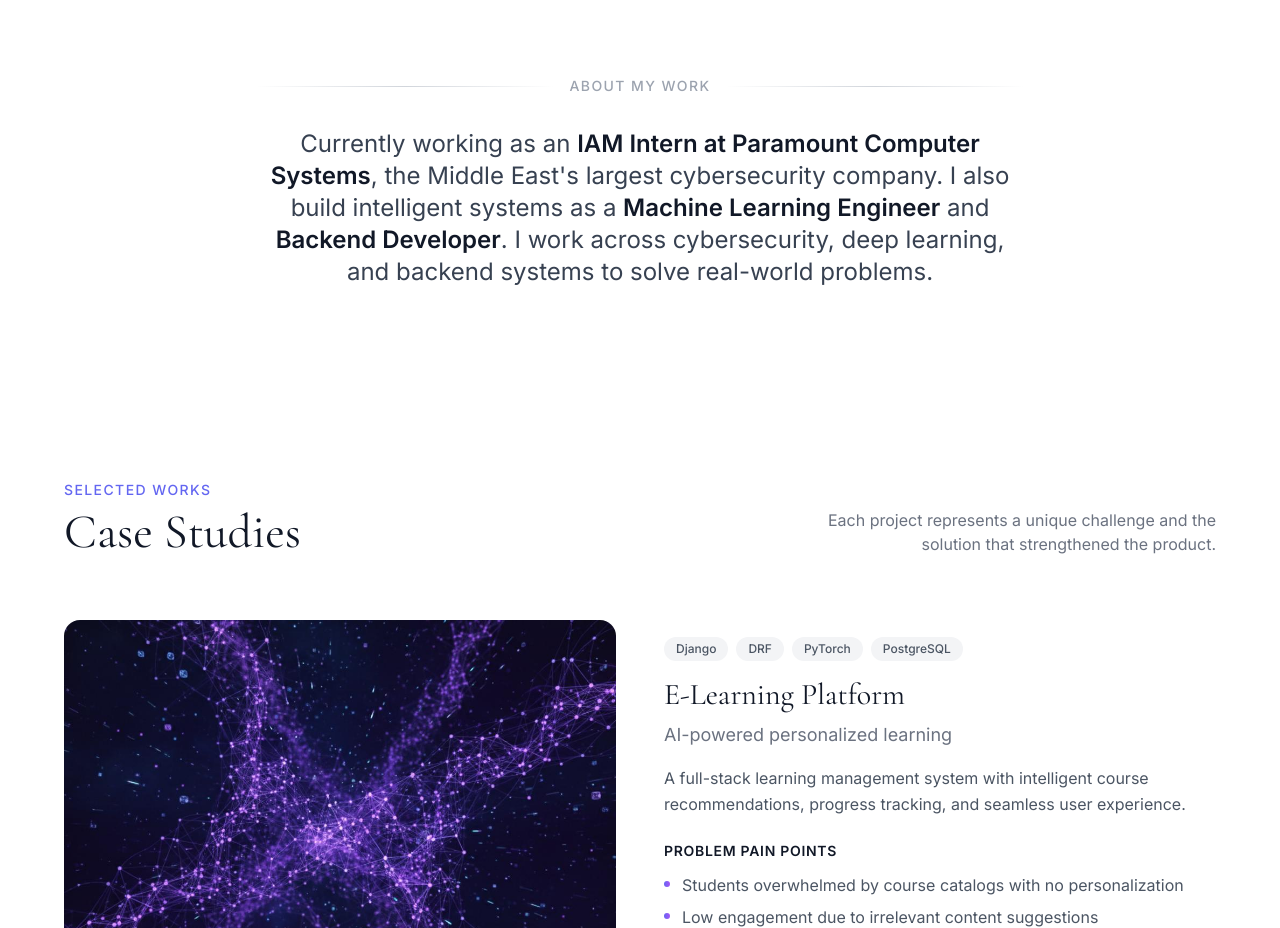
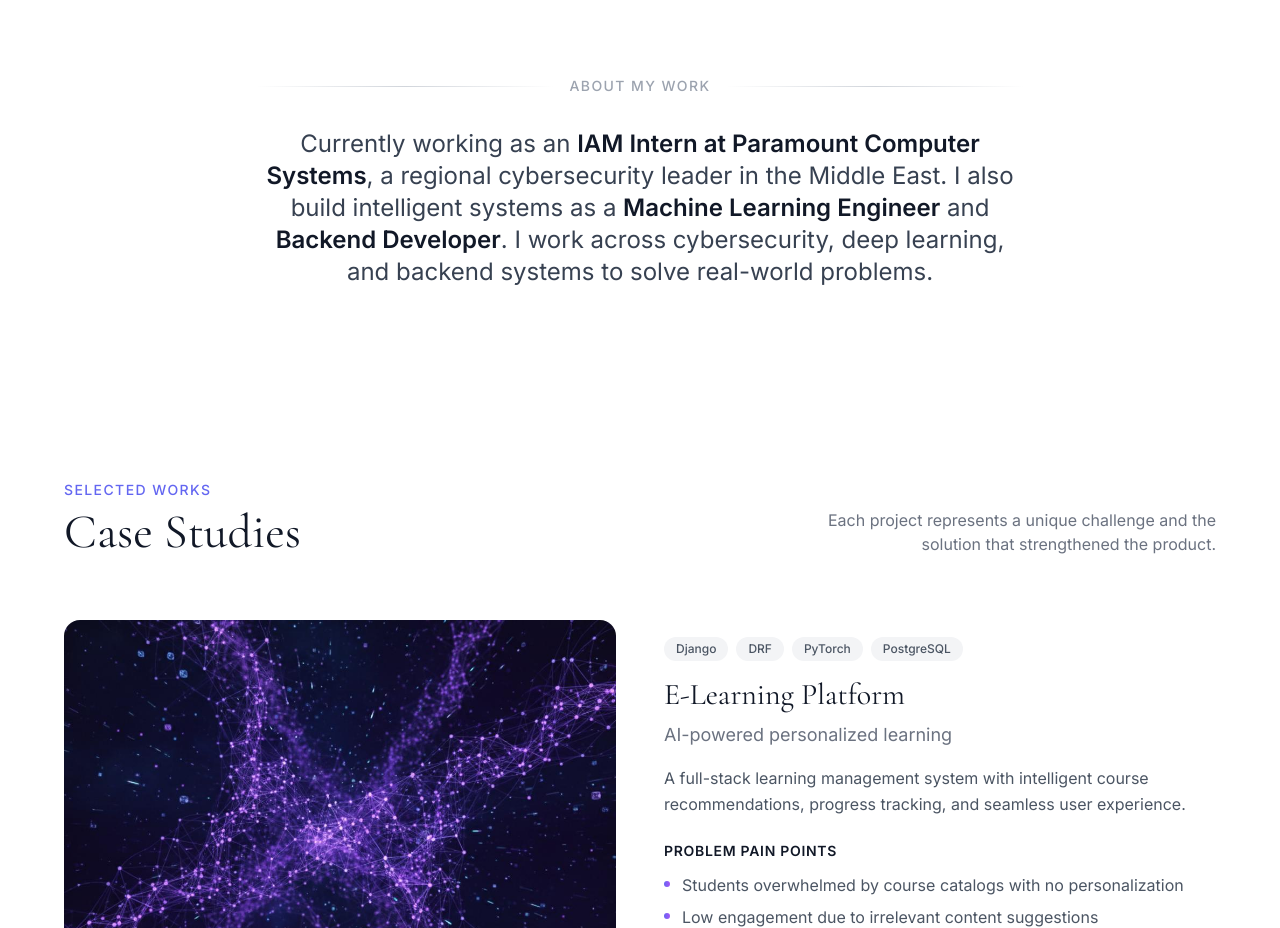
Before and after one commit to anjalipaudel123/Ankit_Port, a React (Vite) app: page / in a window 1280 px wide. Shown: the part 900-1828 px from the top of the page. Built offline with nearby package versions, Linux system fonts and the light colour scheme.

Commit message:
Fix Paramount description: regional cybersecurity leader, not largest

```diff
--- a/src/sections/About.tsx
+++ b/src/sections/About.tsx
@@ -47,7 +47,7 @@ const About = () => {
       company: 'Paramount Computer Systems',
       role: 'Identity and Access Management (IAM) Intern',
       period: 'Feb 2026 - Present',
-      description: 'Supporting identity administration and access management operations in the Middle East\'s largest cybersecurity company. Working with Active Directory, Windows Server, user/computer account management, group-based access control, and security best practices.',
+      description: 'Supporting identity administration and access management operations at a trusted enterprise cybersecurity solutions provider in the GCC. Working with Active Directory, Windows Server, user/computer account management, group-based access control, and security best practices.',
       icon: Shield,
       image: '/pcs.jpeg',
     },
@@ -131,7 +131,7 @@ const About = () => {
               </p>
 
               <p className="text-gray-600 leading-relaxed mb-4">
-                Currently working remotely as an Identity and Access Management intern at the Middle East's largest cybersecurity company, managing Active Directory, Windows Server, and access control operations.
+                Currently working remotely as an Identity and Access Management intern at an established GCC cybersecurity consulting and IAM services company, managing Active Directory, Windows Server, and access control operations.
               </p>
 
               <p className="text-gray-600 leading-relaxed mb-8">
--- a/src/sections/Home.tsx
+++ b/src/sections/Home.tsx
@@ -201,7 +201,7 @@ const Home = () => {
           </div>
 
           <p className="text-xl md:text-2xl text-gray-700 leading-relaxed text-center">
-            Currently working as an <span className="font-semibold text-gray-900">IAM Intern at Paramount Computer Systems</span>, the Middle East's largest cybersecurity company. I also build intelligent systems as a <span className="font-semibold text-gray-900">Machine Learning Engineer</span> and <span className="font-semibold text-gray-900">Backend Developer</span>. I work across cybersecurity, deep learning, and backend systems to solve real-world problems.
+            Currently working as an <span className="font-semibold text-gray-900">IAM Intern at Paramount Computer Systems</span>, a regional cybersecurity leader in the Middle East. I also build intelligent systems as a <span className="font-semibold text-gray-900">Machine Learning Engineer</span> and <span className="font-semibold text-gray-900">Backend Developer</span>. I work across cybersecurity, deep learning, and backend systems to solve real-world problems.
           </p>
         </div>
       </section>
```
Also changed, not shown: 3 other files (tests, documents, lock files or other folders).
